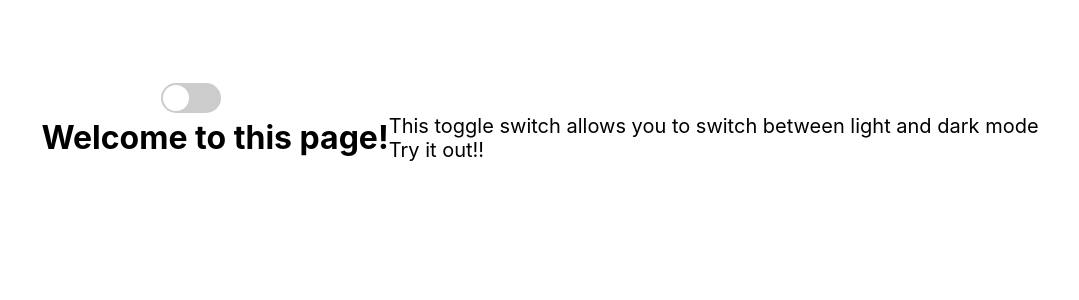
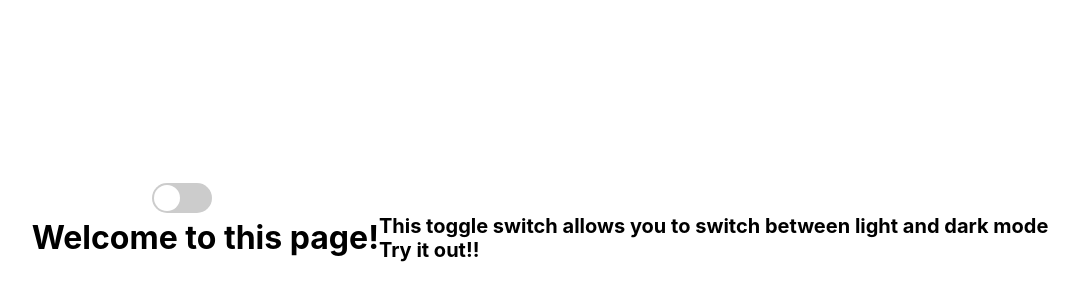
Before and after one commit to Eshhaa11/light-dark-mode-toggle, a React (Create React App) app: page / in a window 1280 px wide. Shown: the part 162-462 px from the top of the page, without its empty margins (130-1209 px from the left). Built offline with nearby package versions, Linux system fonts and the light colour scheme.

Commit message:
added pr

```diff
--- a/src/Components/Toggle.css
+++ b/src/Components/Toggle.css
@@ -1,7 +1,5 @@
 .toggle-container {
     display: flex;
-    position: relative;
-    top: -100px;
     justify-content: center;
     align-items: center;
     height: 100vh;
@@ -42,10 +40,12 @@
   }
 
   h1 {
+    position: relative;
     margin-top: 20px;
     font-size: 2rem;
   }
 
   p{
     font-size: 20px;
+    font-weight: bold;
   }
```
